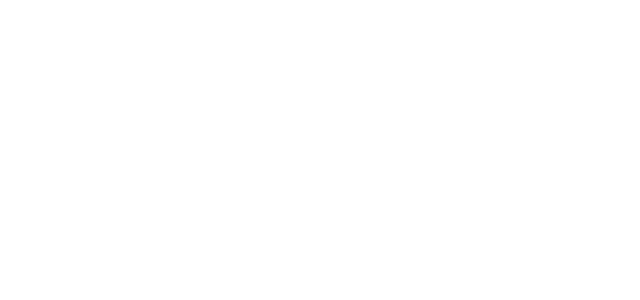
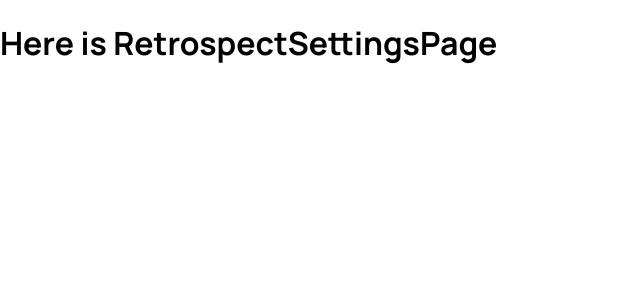
Before and after one commit to choorai/retrospect-frontend, a React (Create React App) app: page /retrospect-settings in a window 1280 px wide. Before the commit this address had no page. Shown: the top 300 px of the page, without its empty margins (0-640 px from the left). Built offline with nearby package versions, Linux system fonts and the light colour scheme; a web font is replaced by a local one.

Commit message:
RH-6 : 회고 시작 전 셋팅 화면 추가 및 routing

```diff
--- /dev/null
+++ b/src/pages/retrospect-setting/page.tsx
@@ -0,0 +1,9 @@
+import React from 'react';
+
+const RetrospectSettingsPage = () => {
+  return (
+    <h1>Here is RetrospectSettingsPage</h1>
+  );
+};
+
+export default RetrospectSettingsPage;
--- /dev/null
+++ b/src/routes/RetrospectSettingsRoutes.tsx
@@ -0,0 +1,12 @@
+import React from 'react';
+import { RouteObject } from 'react-router-dom';
+import RetrospectSettingsPage from '../pages/retrospect-setting/page';
+
+const retrospectSettingsRoutes: RouteObject[] = [
+  {
+    path: '/retrospect-settings',
+    element: <RetrospectSettingsPage />,
+  },
+];
+
+export default retrospectSettingsRoutes;
--- a/src/routes/index.tsx
+++ b/src/routes/index.tsx
@@ -4,6 +4,7 @@
 import reHubTemplateRoutes from './ReHubTemplatesRoutes';
 import ourStoryRoutes from './OurStoryRoutes';
 import customerSupportRoutes from './CustomerSupportRoutes';
+import retrospectSettingsRoutes from './RetrospectSettingsRoutes';
 
 const routes: RouteObject[] = [
   ...homeRoutes,
@@ -11,6 +12,7 @@
   ...reHubTemplateRoutes,
   ...ourStoryRoutes,
   ...customerSupportRoutes,
+  ...retrospectSettingsRoutes
 ];
 
 export default routes;
```
